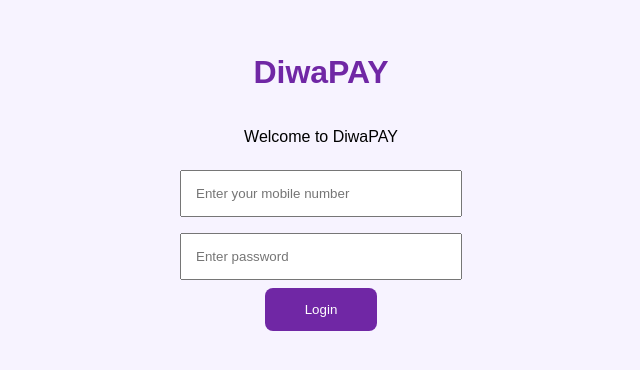
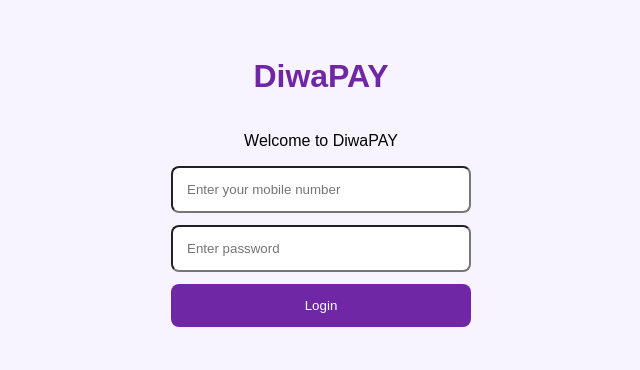
Before and after one commit to ranjeetkushwaha2833-svg/diwapay, a Next.js app: page / in a window 1280 px wide. Shown: the part 250-620 px from the top of the page, without its empty margins (319-959 px from the left). Built offline with nearby package versions, Linux system fonts and the light colour scheme.

Commit message:
Update page.tsx

```diff
--- a/app/page.tsx
+++ b/app/page.tsx
@@ -1,6 +1,8 @@
+
 export default function Home() {
   return (
-    <main style={{
+    <main
+      style={{
         minHeight: "100vh",
         display: "flex",
         flexDirection: "column",
@@ -8,28 +10,52 @@ export default function Home() {
         justifyContent: "center",
         background: "#f7f3ff",
         fontFamily: "Arial, sans-serif",
-      padding: "24px"
-    }}>
+        padding: "24px",
+      }}
+    >
       <h1 style={{ color: "#7027a5" }}>DiwaPAY</h1>
       <p>Welcome to DiwaPAY</p>
+
+      <form
+        onSubmit={(e) => {
+          e.preventDefault();
+          alert("Login page is working!");
+        }}
+        style={{
+          display: "flex",
+          flexDirection: "column",
+          gap: "12px",
+          width: "100%",
+          maxWidth: "300px",
+        }}
+      >
         <input
+          type="tel"
           placeholder="Enter your mobile number"
-        style={{ padding: "14px", margin: "8px", width: "250px" }}
+          required
+          style={{ padding: "14px", borderRadius: "8px" }}
         />
+
         <input
+          type="password"
           placeholder="Enter password"
-        type="password"
-        style={{ padding: "14px", margin: "8px", width: "250px" }}
+          required
+          style={{ padding: "14px", borderRadius: "8px" }}
         />
-      <button style={{
-        padding: "14px 40px",
+
+        <button
+          type="submit"
+          style={{
+            padding: "14px",
             background: "#7027a5",
             color: "white",
             border: "none",
-        borderRadius: "8px"
-      }}>
+            borderRadius: "8px",
+          }}
+        >
           Login
         </button>
+      </form>
     </main>
   );
 }
```
Lines whose indentation alone changed are shown as unchanged.
